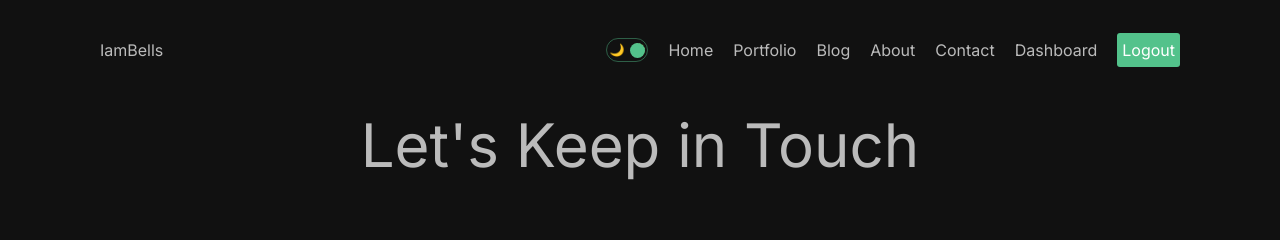
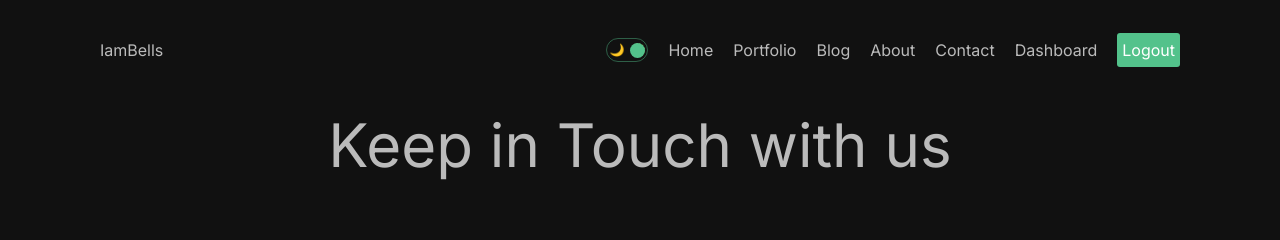
Before and after one commit to Olami007/iambells, a Next.js app: page /contact in a window 1280 px wide. Shown: the top 240 px of the page. Built offline with nearby package versions, Linux system fonts and the light colour scheme.

Commit message:
eslint ignored for a single quotation in contact page

```diff
--- a/src/app/contact/page.jsx
+++ b/src/app/contact/page.jsx
@@ -11,7 +11,7 @@ export const metadata = {
 const Contact = () => {
   return (
     <div className={styles.container}>
-      <h1 className={styles.title}>Let's Keep in Touch</h1>
+      <h1 className={styles.title}>Keep in Touch with us</h1>
       <div className={styles.content}>
         <div className={styles.imgContainer}>
           <Image
```
